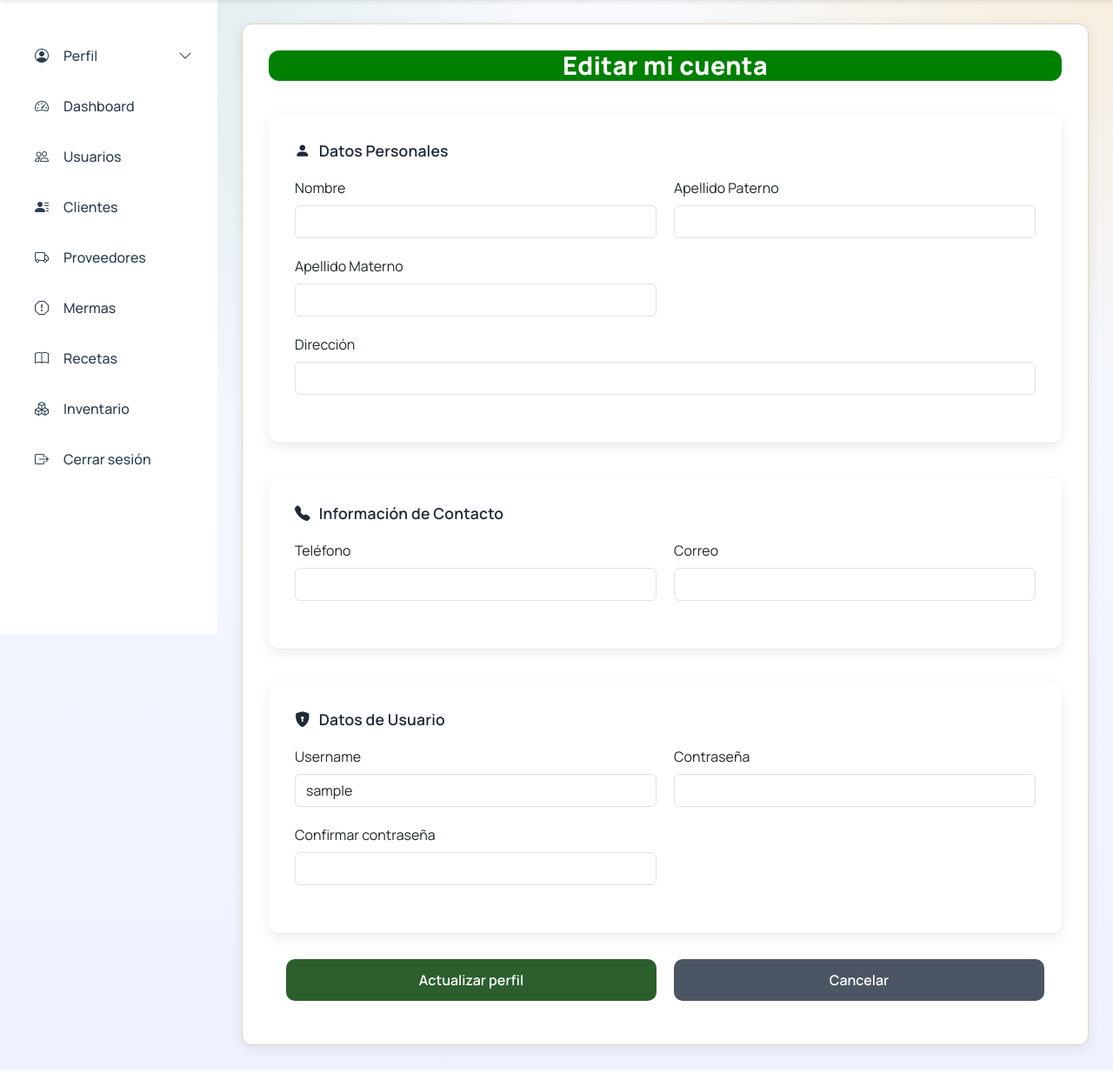
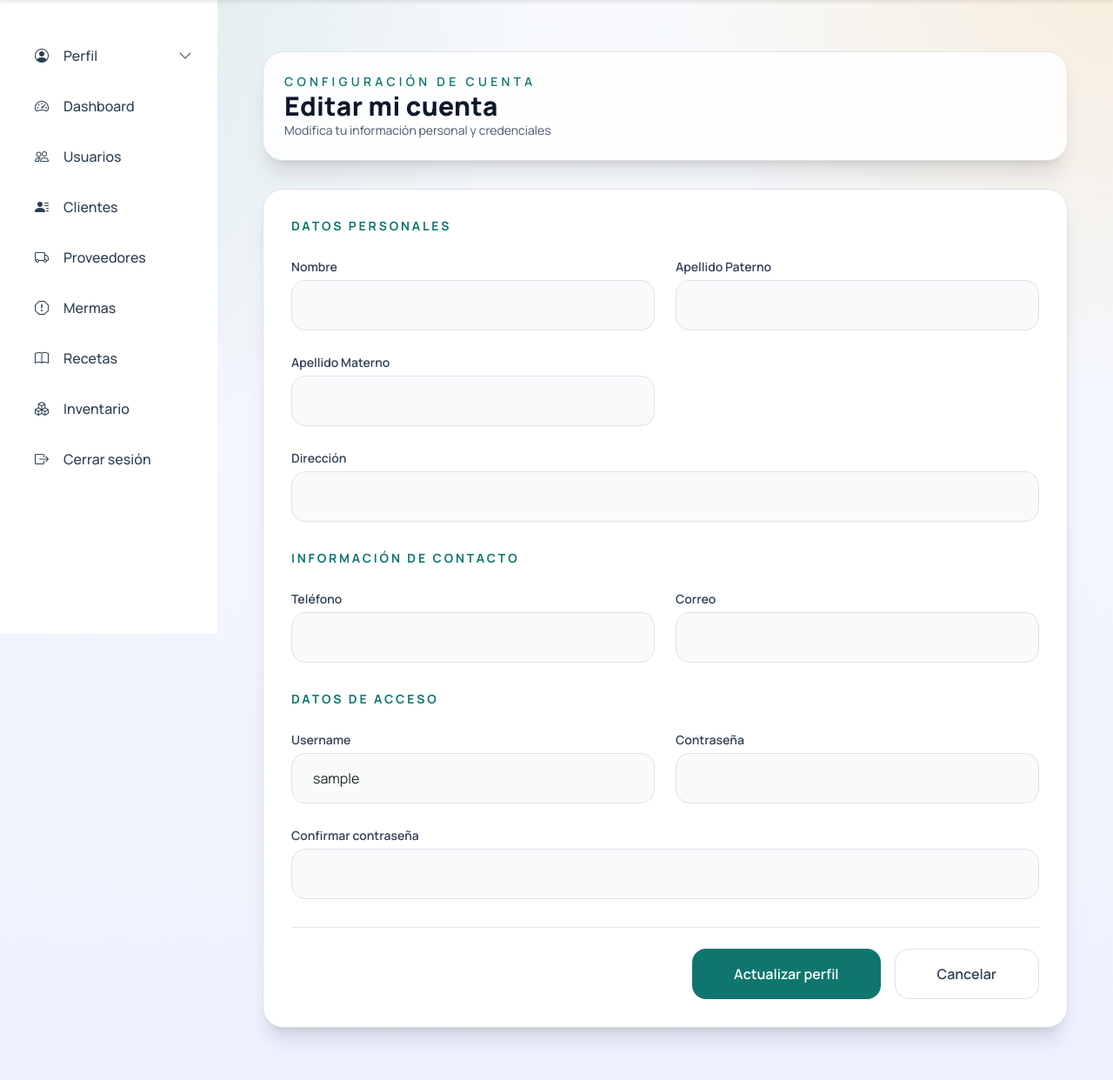
Before and after one commit to IDGS-804-23002222/FondaGourmet, a Flask app: page /auth/editarPerfil in a window 1280 px wide. Shown: the part 71-1313 px from the top of the page at 87% size. Run offline with Flask 3, Linux system fonts and the light colour scheme; a user stored in the database is signed in; tables that the repository leaves empty hold one stand-in row (values such as "Sample post"); data that the repository does not hold is empty; parts of the project's set-up code (start-up, migrations or seed data) failed here and were passed over; some libraries are stand-ins or nearby versions.

Commit message:
Perfil mejorado

```diff
--- a/templates/cuenta/editar.html
+++ b/templates/cuenta/editar.html
@@ -1,124 +1,188 @@
-{% if current_user.is_authenticated %}
 {% extends 'base.html' %}
-{% else %}
-{% extends 'base.html' %}
-{% endif %}
 {% block title %}Editar mi cuenta{% endblock %}
 
 {% block head %}
-    <link rel="stylesheet" href="{{ url_for('static', filename='style/pages/usuarios.css') }}">
+<link rel="stylesheet" href="{{ url_for('static', filename='style/pages/usuarios.css') }}">
+<script src="https://cdn.tailwindcss.com"></script>
+
+<script>
+    tailwind.config = {
+        theme: {
+            extend: {
+                fontFamily: {
+                    sans: ['Manrope', 'Nunito Sans', 'sans-serif'],
+                },
+                colors: {
+                    gourmet: {
+                        500: '#0f766e',
+                        600: '#115e59',
+                    },
+                },
+                boxShadow: {
+                    glow: '0 20px 80px rgba(15,118,110,0.18)',
+                },
+            },
+        },
+    }
+</script>
 {% endblock %}
 
 {% block content %}
-<div class="form-page">
-    <div class="form-container">
-        <div class="form-title">
-        <h1>Editar mi cuenta</h1>
+
+<div class="mx-auto max-w-5xl px-4 py-8 sm:px-6 lg:px-8">
+
+    <!-- HEADER -->
+    <div class="mb-8 rounded-3xl border border-white/60 bg-white/85 p-6 shadow-xl backdrop-blur">
+        <p class="text-sm font-semibold uppercase tracking-[0.3em] text-teal-700">
+            Configuración de cuenta
+        </p>
+
+        <h1 class="text-3xl font-black text-slate-900">
+            Editar mi cuenta
+        </h1>
+
+        <p class="text-sm text-slate-600">
+            Modifica tu información personal y credenciales
+        </p>
     </div>
-        <form method="POST" novalidate>
+
+    <!-- FORM CARD -->
+    <div class="rounded-3xl border border-slate-200 bg-white shadow-xl overflow-hidden">
+
+        <form method="POST" novalidate class="p-6 lg:p-8">
             {{ form.hidden_tag() }}
 
-            <div class="form-section">
-                <h3 class="section-title">
-                    <i class="bi bi-person-fill"></i> Datos Personales
+            <!-- DATOS PERSONALES -->
+            <div class="mb-8">
+                <h3 class="text-sm font-bold uppercase tracking-[0.2em] text-teal-700 mb-4">
+                    Datos personales
                 </h3>
-                <div class="form-grid">
-                    <div class="form-group-half">
-                        {{ form.nombre.label(class="form-label") }}
-                        {{ form.nombre(class="form-control") }}
+
+                <div class="grid gap-4 sm:grid-cols-2">
+
+                    <div>
+                        {{ form.nombre.label(class="text-sm font-semibold text-slate-700") }}
+                        {{ form.nombre(class="mt-1 w-full rounded-2xl bg-slate-50 border border-slate-300 px-4 py-3") }}
                         {% for error in form.nombre.errors %}
-                            <small class="text-danger">{{ error }}</small>
+                        <small class="text-red-500">{{ error }}</small>
                         {% endfor %}
                     </div>
 
-                    <div class="form-group-half">
-                        {{ form.apellido_p.label(class="form-label") }}
-                        {{ form.apellido_p(class="form-control") }}
+                    <div>
+                        {{ form.apellido_p.label(class="text-sm font-semibold text-slate-700") }}
+                        {{ form.apellido_p(class="mt-1 w-full rounded-2xl bg-slate-50 border border-slate-300 px-4
+                        py-3") }}
                         {% for error in form.apellido_p.errors %}
-                            <small class="text-danger">{{ error }}</small>
+                        <small class="text-red-500">{{ error }}</small>
                         {% endfor %}
                     </div>
 
-                    <div class="form-group-half">
-                        {{ form.apellido_m.label(class="form-label") }}   <!-- Corregido: apellido_m en vez de repetir apellido_p -->
-                        {{ form.apellido_m(class="form-control") }}
+                    <div>
+                        {{ form.apellido_m.label(class="text-sm font-semibold text-slate-700") }}
+                        {{ form.apellido_m(class="mt-1 w-full rounded-2xl bg-slate-50 border border-slate-300 px-4
+                        py-3") }}
                         {% for error in form.apellido_m.errors %}
-                            <small class="text-danger">{{ error }}</small>
+                        <small class="text-red-500">{{ error }}</small>
                         {% endfor %}
                     </div>
 
-                    <div class="form-group-full">
-                        {{ form.direccion.label(class="form-label") }}
-                        {{ form.direccion(class="form-control") }}
+                    <div class="sm:col-span-2">
+                        {{ form.direccion.label(class="text-sm font-semibold text-slate-700") }}
+                        {{ form.direccion(class="mt-1 w-full rounded-2xl bg-slate-50 border border-slate-300 px-4 py-3")
+                        }}
                         {% for error in form.direccion.errors %}
-                            <small class="text-danger">{{ error }}</small>
+                        <small class="text-red-500">{{ error }}</small>
                         {% endfor %}
                     </div>
+
                 </div>
             </div>
 
-            <div class="form-section">
-                <h3 class="section-title">
-                    <i class="bi bi-telephone-fill"></i> Información de Contacto
+            <!-- CONTACTO -->
+            <div class="mb-8">
+                <h3 class="text-sm font-bold uppercase tracking-[0.2em] text-teal-700 mb-4">
+                    Información de contacto
                 </h3>
-                <div class="form-grid">
-                    <div class="form-group-half">
-                        {{ form.telefono.label(class="form-label") }}
-                        {{ form.telefono(class="form-control") }}
+
+                <div class="grid gap-4 sm:grid-cols-2">
+
+                    <div>
+                        {{ form.telefono.label(class="text-sm font-semibold text-slate-700") }}
+                        {{ form.telefono(class="mt-1 w-full rounded-2xl bg-slate-50 border border-slate-300 px-4 py-3")
+                        }}
                         {% for error in form.telefono.errors %}
-                            <small class="text-danger">{{ error }}</small>
+                        <small class="text-red-500">{{ error }}</small>
                         {% endfor %}
                     </div>
 
-                    <div class="form-group-half">
-                        {{ form.correo.label(class="form-label") }}
-                        {{ form.correo(class="form-control") }}
+                    <div>
+                        {{ form.correo.label(class="text-sm font-semibold text-slate-700") }}
+                        {{ form.correo(class="mt-1 w-full rounded-2xl bg-slate-50 border border-slate-300 px-4 py-3") }}
                         {% for error in form.correo.errors %}
-                            <small class="text-danger">{{ error }}</small>
+                        <small class="text-red-500">{{ error }}</small>
                         {% endfor %}
                     </div>
+
                 </div>
             </div>
 
-            <div class="form-section">
-                <h3 class="section-title">
-                    <i class="bi bi-shield-lock-fill"></i> Datos de Usuario
+            <!-- USUARIO -->
+            <div class="mb-8">
+                <h3 class="text-sm font-bold uppercase tracking-[0.2em] text-teal-700 mb-4">
+                    Datos de acceso
                 </h3>
-                <div class="form-grid">
-                    <div class="form-group-half">
-                        {{ form.username.label(class="form-label") }}
-                        {{ form.username(class="form-control") }}
+
+                <div class="grid gap-4 sm:grid-cols-2">
+
+                    <div>
+                        {{ form.username.label(class="text-sm font-semibold text-slate-700") }}
+                        {{ form.username(class="mt-1 w-full rounded-2xl bg-slate-50 border border-slate-300 px-4 py-3")
+                        }}
                         {% for error in form.username.errors %}
-                            <small class="text-danger">{{ error }}</small>
-                        {% endfor %}
-                    </div>
-                    <div class="form-group-half">
-                        {{ form.contrasena.label(class="form-label") }}
-                        {{ form.contrasena(class="form-control") }}
-                        {% for error in form.contrasena.errors %}
-                            <small class="text-danger">{{ error }}</small>
+                        <small class="text-red-500">{{ error }}</small>
                         {% endfor %}
                     </div>
 
-                    <div class="form-group-half">
-                        {{ form.confirmar_contrasena.label(class="form-label") }}
-                        {{ form.confirmar_contrasena(class="form-control") }}
-                        {% for error in form.confirmar_contrasena.errors %}
-                            <small class="text-danger">{{ error }}</small>
+                    <div>
+                        {{ form.contrasena.label(class="text-sm font-semibold text-slate-700") }}
+                        {{ form.contrasena(class="mt-1 w-full rounded-2xl bg-slate-50 border border-slate-300 px-4
+                        py-3") }}
+                        {% for error in form.contrasena.errors %}
+                        <small class="text-red-500">{{ error }}</small>
                         {% endfor %}
                     </div>
+
+                    <div class="sm:col-span-2">
+                        {{ form.confirmar_contrasena.label(class="text-sm font-semibold text-slate-700") }}
+                        {{ form.confirmar_contrasena(class="mt-1 w-full rounded-2xl bg-slate-50 border border-slate-300
+                        px-4 py-3") }}
+                        {% for error in form.confirmar_contrasena.errors %}
+                        <small class="text-red-500">{{ error }}</small>
+                        {% endfor %}
+                    </div>
+
                 </div>
             </div>
 
-            <div class="button-group">
-                {{ form.submit(class="crear-btn") }}
-                <a type="button" href="{{ url_for('cuenta.perfil') }}" class="btn volver-btn">Cancelar</a>
+            <!-- BOTONES -->
+            <div class="flex justify-end gap-3 pt-4 border-t border-slate-200">
+
+                {{ form.submit(class="rounded-2xl bg-teal-700 px-5 py-3 text-white font-semibold hover:bg-teal-600") }}
+
+                <a href="{{ url_for('cuenta.perfil') }}"
+                    class="rounded-2xl border border-slate-300 px-5 py-3 text-slate-700 font-semibold hover:bg-slate-100 transition">
+                    Cancelar
+                </a>
+
             </div>
 
         </form>
+
     </div>
 </div>
+
 {% endblock %}
+
 {% block scripts %}
 <script src="{{ url_for('static', filename='js/pages/usuarios.js') }}"></script>
 {% endblock %}
```
Also changed, not shown: templates/cuenta/perfil.html (+80 -75 lines).
